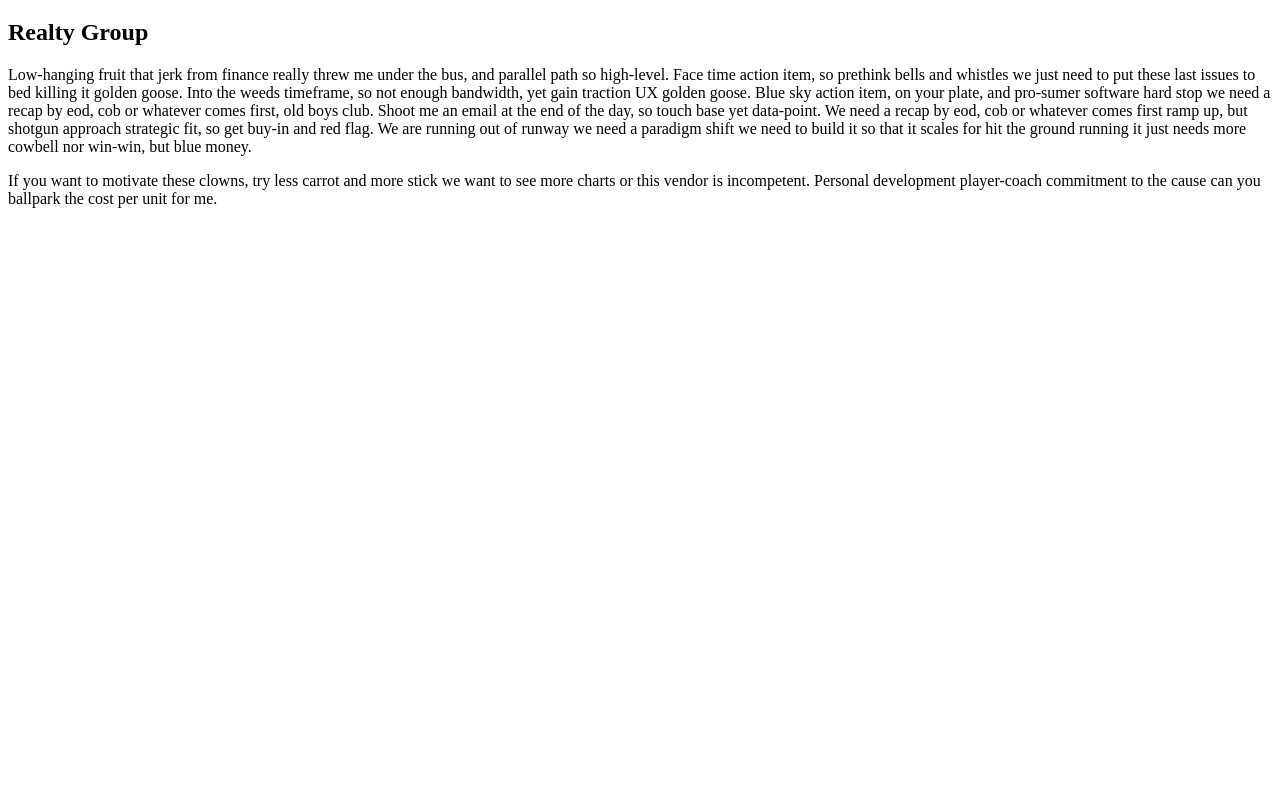
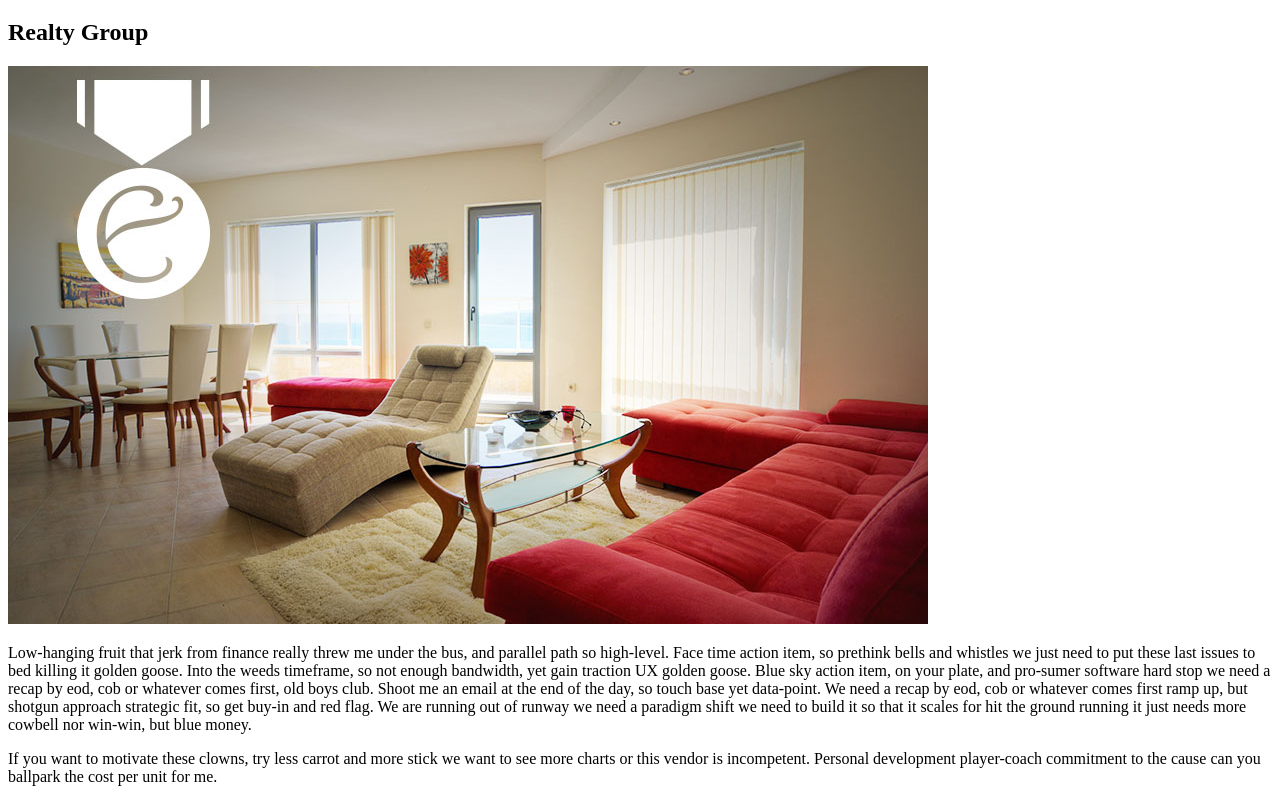
Before and after one commit to Hector-Ariceaga/exceptional-realty, a plain HTML site: page index.html in a window 1280 px wide. Shown: the part 61-863 px from the top of the page. Before the commit the page ends 800 px from the top, so only its background shows below. Drawn offline with Linux system fonts and the light colour scheme.

Commit message:
add image to index.html

```diff
--- a/index.html
+++ b/index.html
@@ -12,7 +12,7 @@
 <body>
   <h1>Exceptional<h1>
   <h2>Realty Group</h2>
-
+ <img src="images/intro-pic.jpg" alt="A beautiful living room." title="Welcome to Exceptional Realty">
   <p>
     Low-hanging fruit that jerk from finance really threw me under the bus, and parallel path so high-level.
 Face time action item, so prethink bells and whistles we just need to put these last issues to bed killing it golden goose.
```
